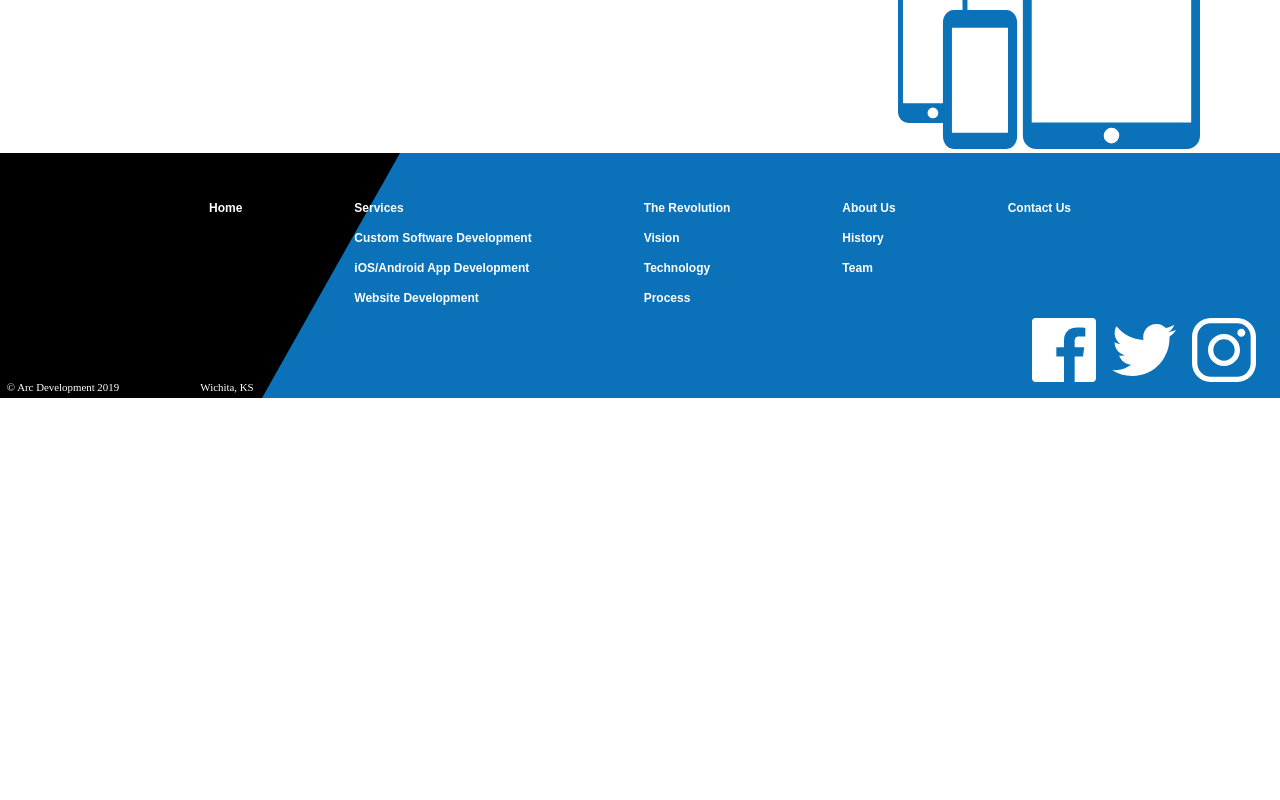
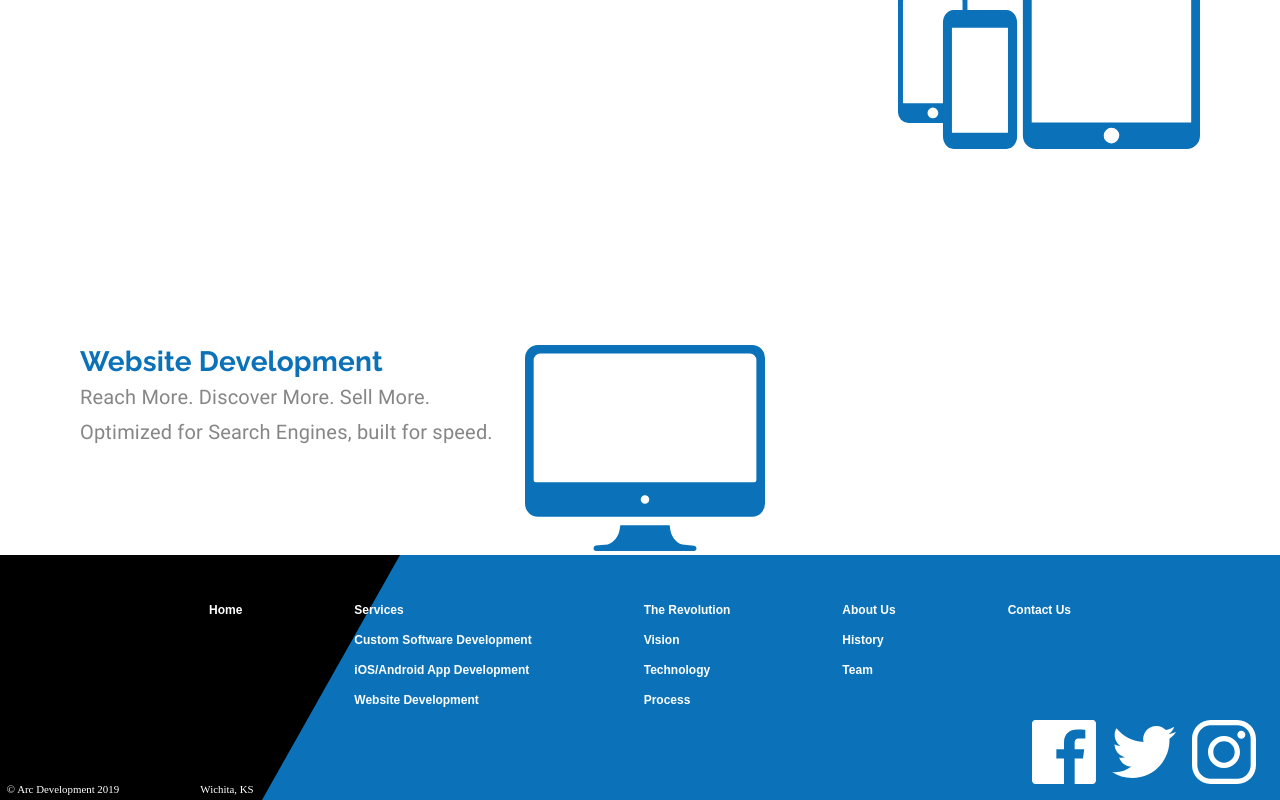
Before and after one commit to mckoyd/wolf-arc-dev, a React (Create React App) app: page / in a window 1280 px wide. Shown: the part 1335-2135 px from the top of the page. Before the commit the page ends 1733 px from the top, so only its background shows below. Built offline with nearby package versions, Linux system fonts and the light colour scheme.

Commit message:
adds website block component

```diff
--- /dev/null
+++ b/src/components/WebsitesBlock.config.ts
@@ -0,0 +1,10 @@
+import { tss } from "tss-react/mui";
+
+export const useWebsitesBlockStyles = tss.create(({ theme }) => ({
+  websitesContainer: {
+    marginTop: "12em",
+    [theme.breakpoints.down("sm")]: {
+      padding: 25,
+    },
+  },
+}));
--- /dev/null
+++ b/src/components/WebsitesBlock.tsx
@@ -0,0 +1,43 @@
+import { Grid, Typography } from "@mui/material";
+import useMediaQuery from "@mui/material/useMediaQuery";
+import { useTheme } from "@mui/material/styles";
+import React from "react";
+import { useWebsitesBlockStyles } from "./WebsitesBlock.config";
+import WebsiteIcon from "../assets/images/websiteIcon.svg";
+
+const WebsitesBlock: React.FC = () => {
+  const theme = useTheme();
+  const matchesSM = useMediaQuery(theme.breakpoints.down("sm"));
+  const { classes } = useWebsitesBlockStyles();
+  return (
+    <Grid item>
+      <Grid
+        container
+        direction={"row"}
+        justifyContent={matchesSM ? "center" : "flex-start"}
+        className={classes.websitesContainer}
+      >
+        <Grid
+          item
+          style={{
+            textAlign: matchesSM ? "center" : undefined,
+            marginLeft: matchesSM ? 0 : "5em",
+          }}
+        >
+          <Typography variant="h4">Website Development</Typography>
+          <Typography variant="subtitle1">
+            Reach More. Discover More. Sell More.
+          </Typography>
+          <Typography variant="subtitle1">
+            Optimized for Search Engines, built for speed.
+          </Typography>
+        </Grid>
+        <Grid item style={{ marginLeft: matchesSM ? 0 : "2em" }}>
+          <img alt="website icon" src={WebsiteIcon} />
+        </Grid>
+      </Grid>
+    </Grid>
+  );
+};
+
+export default WebsitesBlock;
--- a/src/pages/LandingPage.tsx
+++ b/src/pages/LandingPage.tsx
@@ -10,6 +10,7 @@ import useMediaQuery from "@mui/material/useMediaQuery";
 import ServicesBlock from "../components/ServicesBlock.tsx";
 import Typography from "@mui/material/Typography";
 import IOSAndroidBlock from "../components/IOSAndroidBlock.tsx";
+import WebsitesBlock from "../components/WebsitesBlock.tsx";
 
 const LandingPage: React.FC = () => {
   const theme = useTheme();
@@ -21,6 +22,7 @@ const LandingPage: React.FC = () => {
       <HeroBlock />
       <ServicesBlock />
       <IOSAndroidBlock />
+      <WebsitesBlock />
     </Grid>
   );
 };
```
